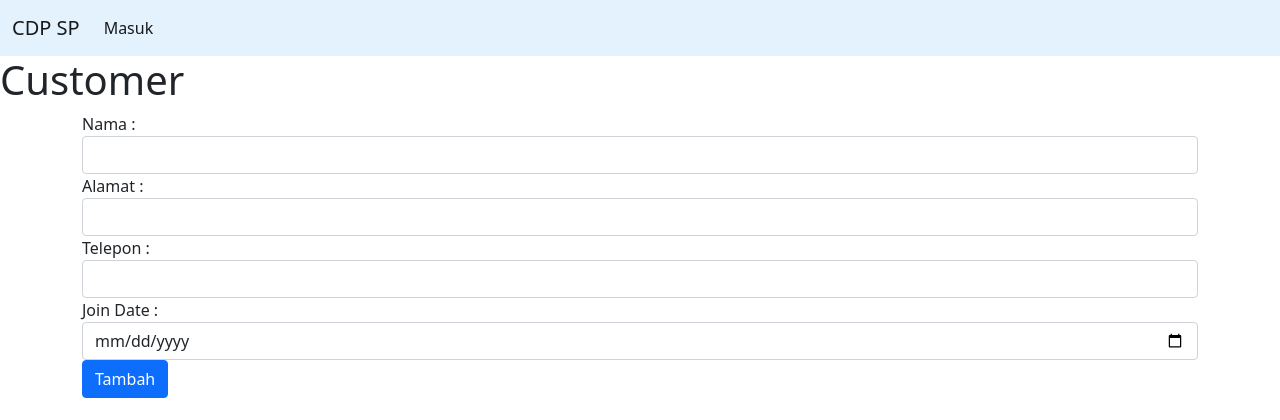
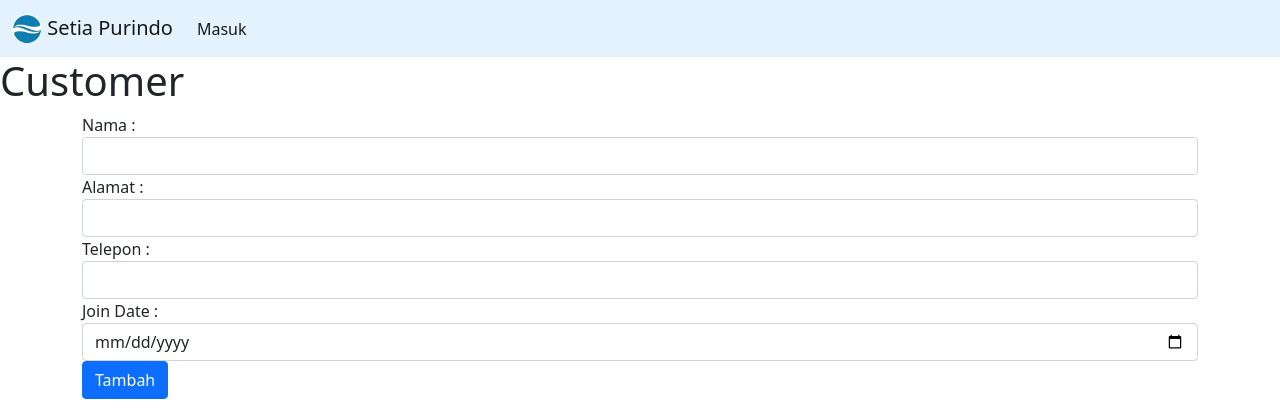
Before and after one commit to timgio26/cdp_toko, a Flask app: page /addcust in a window 1280 px wide. Shown: the top 420 px of the page. Run offline with Flask 2, Linux system fonts and the light colour scheme; data that the repository does not hold is empty; some libraries are stand-ins or nearby versions.

Commit message:
update logo

```diff
--- a/templates/base.html
+++ b/templates/base.html
@@ -15,7 +15,11 @@
 
     <nav class="navbar navbar-expand-lg navbar-light" style="background-color: #e3f2fd;">
       <div class="container-fluid">
-        <a class="navbar-brand" href="{{url_for('index')}}">CDP SP</a>
+
+        <a class="navbar-brand" href="{{url_for('index')}}">
+          <img src="static\android-chrome-192x192.png" alt="Logo" width="30" height="30" class="d-inline-block align-text-top">
+          Setia Purindo
+        </a>
     <button class="navbar-toggler" type="button" data-bs-toggle="collapse" data-bs-target="#navbarNavAltMarkup" aria-controls="navbarNavAltMarkup" aria-expanded="false" aria-label="Toggle navigation">
       <span class="navbar-toggler-icon"></span>
     </button>
```
Also changed, not shown: static/android-chrome-192x192.png (added), static/favicon.ico.
